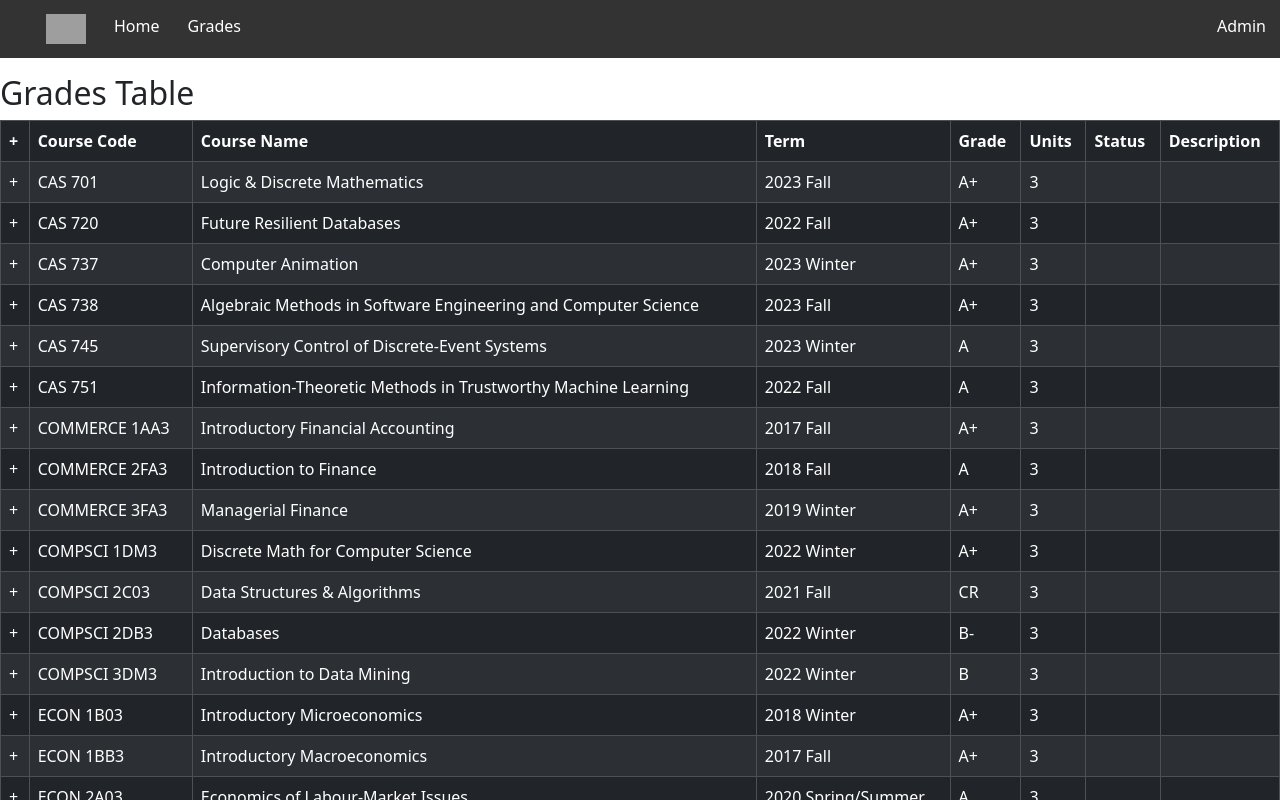
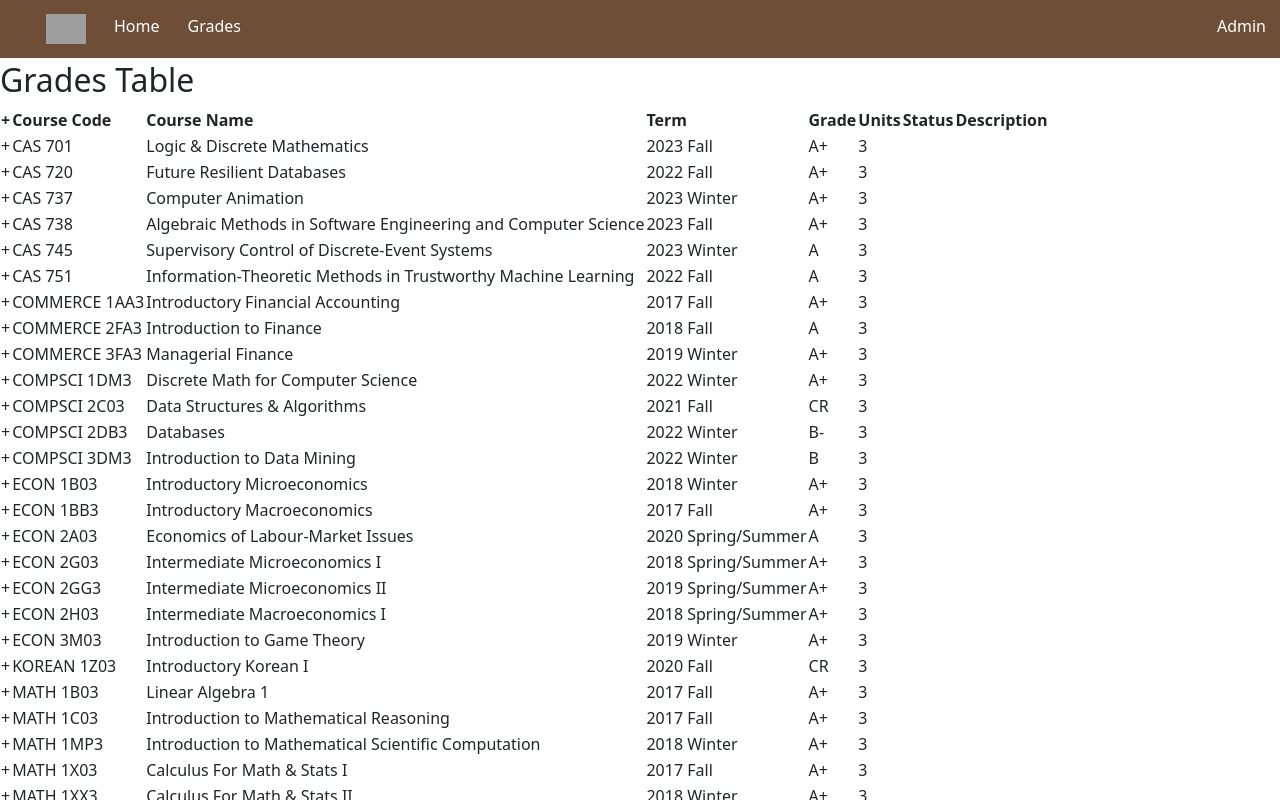
Before and after one commit to JKen0/test-projects, a React (Vite) app in the folder react-test/typescript-reactjs/: page /grades in a window 1280 px wide. Shown: the top 800 px of the page. Built offline with nearby package versions, Linux system fonts and the light colour scheme; grey boxes are pictures that could not be loaded.

Commit message:
fixed styling

```diff
--- a/react-test/typescript-reactjs/package.json
+++ b/react-test/typescript-reactjs/package.json
@@ -12,7 +12,6 @@
     "axios": "^1.6.8",
     "bootstrap": "^5.3.3",
     "react": "^18.2.0",
-    "react-bootstrap": "^2.10.2",
     "react-dom": "^18.2.0",
     "react-router-dom": "^6.22.3"
   },
--- a/react-test/typescript-reactjs/src/Pages/HomePage.tsx
+++ b/react-test/typescript-reactjs/src/Pages/HomePage.tsx
@@ -2,6 +2,7 @@ import { useState } from 'react'
 import ListGroup from '../components/ListGroup';
 import Alert from '../components/Alert';
 import Button from '../components/Button';
+import 'bootstrap/dist/css/bootstrap.css'
 
 const HomePage = () => {
     const items = [
--- a/react-test/typescript-reactjs/src/components/GradesGrid.tsx
+++ b/react-test/typescript-reactjs/src/components/GradesGrid.tsx
@@ -1,5 +1,4 @@
 import { GridDataInterface } from "../Types/GridDataTypes";
-import Table from 'react-bootstrap/Table';
 
 interface Props {
   gridData: GridDataInterface[];
@@ -27,7 +26,7 @@ const GradesGrid = ({ gridData }: Props) => {
   return (
     <div>
       <h2>Grades Table</h2>
-      <Table striped bordered hover variant="dark" >
+      <table>
         <thead>
           <tr>
             <th>+</th>
@@ -44,7 +43,7 @@ const GradesGrid = ({ gridData }: Props) => {
           {/* Dynamically render table rows */}
           {renderTableRows()}
         </tbody>
-      </Table>
+      </table>
     </div>
   );
 }
--- a/react-test/typescript-reactjs/src/components/NavBar/NavBar.css
+++ b/react-test/typescript-reactjs/src/components/NavBar/NavBar.css
@@ -1,10 +1,10 @@
 ul {
     list-style-type: none;
-    margin: 0;
     padding: 0;
     padding-bottom: 0;
     overflow: hidden;
-    background-color: #333;
+    background-color: #6F4E37;
+        margin-bottom: 3px;
 }
 
 li {
--- a/react-test/typescript-reactjs/src/components/NavBar/NavBar.tsx
+++ b/react-test/typescript-reactjs/src/components/NavBar/NavBar.tsx
@@ -25,7 +25,7 @@ const NavBar = () => {
   return (
     <div>
 
-       <ul>
+      <ul style={{ marginBottom: "3px" }}>
         <li>
           <Link to="/">
             <picture>
--- a/react-test/typescript-reactjs/src/main.tsx
+++ b/react-test/typescript-reactjs/src/main.tsx
@@ -1,7 +1,6 @@
 import React from 'react'
 import ReactDOM from 'react-dom/client'
 import App from './App'
-import 'bootstrap/dist/css/bootstrap.css'
 import { BrowserRouter } from 'react-router-dom'
 
 ReactDOM.createRoot(document.getElementById('root') as HTMLElement).render(
```
Also changed, not shown: 1 other file (tests, documents, lock files or other folders).
